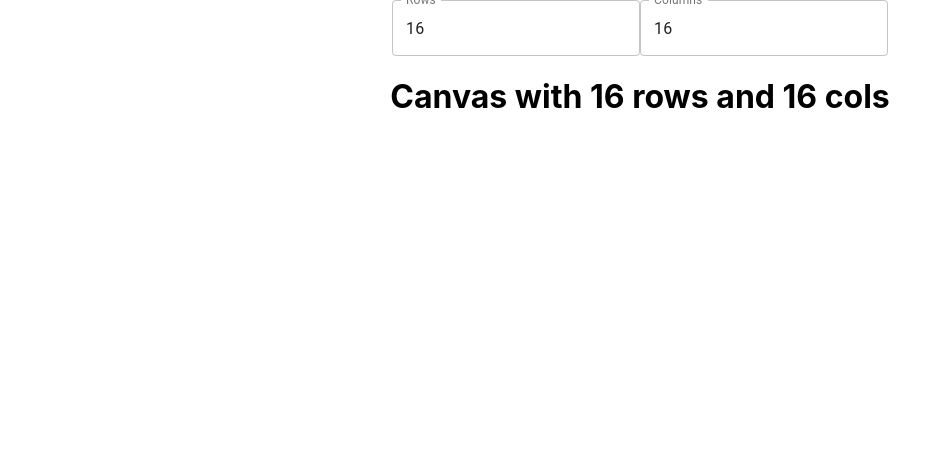
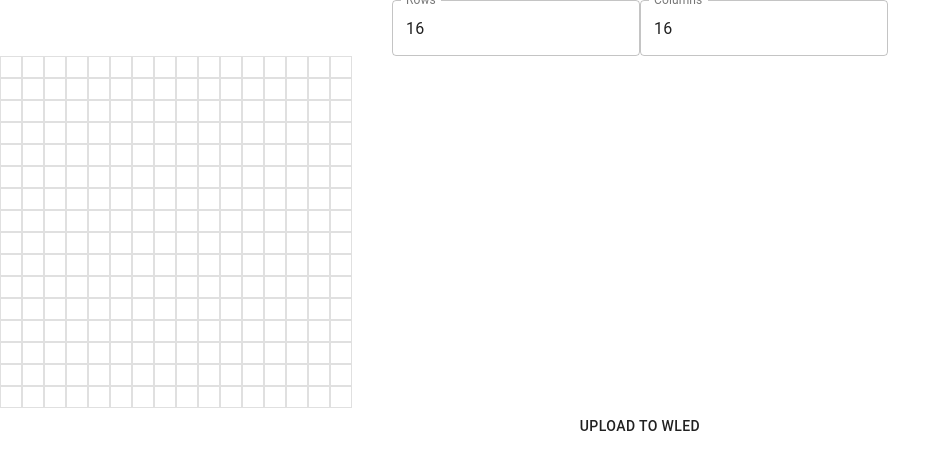
Before and after one commit to ZweiDrittel/PixelArt2WLED, a React (Create React App) app in the folder frontend/: page / in a window 1280 px wide. Shown: the top 470 px of the page, without its empty margins (0-952 px from the left). Built offline with nearby package versions, Linux system fonts and the light colour scheme.

Commit message:
Implemented grid of Pixels; Implemented simple Request to WLED with fixed URL and fake data

```diff
--- a/frontend/src/Canvas/canvas.tsx
+++ b/frontend/src/Canvas/canvas.tsx
@@ -1,12 +1,151 @@
-import React, { useState } from 'react';
+import { createStyles, Grid, makeStyles, Paper, Theme } from '@material-ui/core';
+import React from 'react';
+import Pixel, { PixelProps } from './pixel';
 
 interface CanvasProps {
     rows: Number;
     cols: Number;
 };
 
+const useStyles = makeStyles((theme: Theme) =>
+  createStyles({
+    root: {
+      display: 'flex',
+      justifyContent: 'center',
+    },
+    item: {
+      padding: 0,
+      margin: 0,
+    },
+  }),
+);
+
 const Canvas: React.FC<CanvasProps> = (props) => {
-    return <h1>Canvas with {props.rows} rows and {props.cols} cols</h1>;
+    const classes = useStyles();
+    var pixels: PixelProps[] = [{id: '0', color: '#fff'},
+                                {id: '1', color: '#fff'},
+                                {id: '2', color: '#fff'},
+                                {id: '3', color: '#fff'},
+                                {id: '4', color: '#fff'},
+                                {id: '5', color: '#fff'},
+                                {id: '6', color: '#fff'},
+                                {id: '7', color: '#fff'},
+                                {id: '8', color: '#fff'},
+                                {id: '9', color: '#fff'},
+                                {id: '10', color: '#fff'},
+                                {id: '11', color: '#fff'},
+                                {id: '12', color: '#fff'},
+                                {id: '13', color: '#fff'},
+                                {id: '14', color: '#fff'},
+                                {id: '15', color: '#fff'},];
+
+    interface RowIndex {
+      rowIndex: string;
+    }
+    function FormRow(props: RowIndex) {
+      return (
+        <React.Fragment>
+          <Grid className={classes.item} item>
+            <Pixel id={`${props.rowIndex}-${pixels[0].id}`} color={pixels[0].color} />
+          </Grid>
+          <Grid className={classes.item} item>
+            <Pixel id={`${props.rowIndex}-${pixels[1].id}`} color={pixels[1].color} />
+          </Grid>
+          <Grid className={classes.item} item>
+            <Pixel id={`${props.rowIndex}-${pixels[2].id}`} color={pixels[2].color} />
+          </Grid>
+          <Grid className={classes.item} item>
+            <Pixel id={`${props.rowIndex}-${pixels[3].id}`} color={pixels[3].color} />
+          </Grid>
+          <Grid className={classes.item} item>
+            <Pixel id={`${props.rowIndex}-${pixels[4].id}`} color={pixels[4].color} />
+          </Grid>
+          <Grid className={classes.item} item>
+            <Pixel id={`${props.rowIndex}-${pixels[5].id}`} color={pixels[5].color} />
+          </Grid>
+          <Grid className={classes.item} item>
+            <Pixel id={`${props.rowIndex}-${pixels[6].id}`} color={pixels[6].color} />
+          </Grid>
+          <Grid className={classes.item} item>
+            <Pixel id={`${props.rowIndex}-${pixels[7].id}`} color={pixels[7].color} />
+          </Grid>
+          <Grid className={classes.item} item>
+            <Pixel id={`${props.rowIndex}-${pixels[8].id}`} color={pixels[8].color} />
+          </Grid>
+          <Grid className={classes.item} item>
+            <Pixel id={`${props.rowIndex}-${pixels[9].id}`} color={pixels[9].color} />
+          </Grid>
+          <Grid className={classes.item} item>
+            <Pixel id={`${props.rowIndex}-${pixels[10].id}`} color={pixels[10].color} />
+          </Grid>
+          <Grid className={classes.item} item>
+            <Pixel id={`${props.rowIndex}-${pixels[11].id}`} color={pixels[11].color} />
+          </Grid>
+          <Grid className={classes.item} item>
+            <Pixel id={`${props.rowIndex}-${pixels[12].id}`} color={pixels[12].color} />
+          </Grid>
+          <Grid className={classes.item} item>
+            <Pixel id={`${props.rowIndex}-${pixels[13].id}`} color={pixels[13].color} />
+          </Grid>
+          <Grid className={classes.item} item>
+            <Pixel id={`${props.rowIndex}-${pixels[14].id}`} color={pixels[14].color} />
+          </Grid>
+          <Grid className={classes.item} item>
+            <Pixel id={`${props.rowIndex}-${pixels[15].id}`} color={pixels[15].color} />
+          </Grid>
+        </React.Fragment>
+      );
+    }
+    return <Grid className={classes.root} container>
+              <Grid container item>
+                <FormRow rowIndex={'0'} />
+              </Grid>
+              <Grid container item>
+                <FormRow rowIndex={'1'} />
+              </Grid>
+              <Grid container item>
+                <FormRow rowIndex={'2'} />
+              </Grid>
+              <Grid container item>
+                <FormRow rowIndex={'3'} />
+              </Grid>
+              <Grid container item>
+                <FormRow rowIndex={'4'} />
+              </Grid>
+              <Grid container item>
+                <FormRow rowIndex={'5'} />
+              </Grid>
+              <Grid container item>
+                <FormRow rowIndex={'6'} />
+              </Grid>
+              <Grid container item>
+                <FormRow rowIndex={'7'} />
+              </Grid>
+              <Grid container item>
+                <FormRow rowIndex={'8'} />
+              </Grid>
+              <Grid container item>
+                <FormRow rowIndex={'9'} />
+              </Grid>
+              <Grid container item>
+                <FormRow rowIndex={'10'} />
+              </Grid>
+              <Grid container item>
+                <FormRow rowIndex={'11'} />
+              </Grid>
+              <Grid container item>
+                <FormRow rowIndex={'12'} />
+              </Grid>
+              <Grid container item>
+                <FormRow rowIndex={'13'} />
+              </Grid>
+              <Grid container item>
+                <FormRow rowIndex={'14'} />
+              </Grid>
+              <Grid container item>
+                <FormRow rowIndex={'15'} />
+              </Grid>
+            </Grid>
   }
 
 export default Canvas;
--- /dev/null
+++ b/frontend/src/Canvas/pixel.tsx
@@ -0,0 +1,27 @@
+import { Color, createStyles, makeStyles, Paper } from '@material-ui/core';
+import React from 'react';
+
+const useStyles = makeStyles(() =>
+  createStyles({
+    pixel: {
+      width: '20px',
+      height: '20px',
+      backgroundColor: '#2F4',
+    },
+  }),
+);
+
+export interface PixelProps {
+    id: string;
+    color: string;
+};
+
+const Pixel: React.FC<PixelProps> = (props) => {
+    const classes = useStyles();
+
+    return (
+        <Paper id={`pixel-${props.id}`} className={classes.pixel} style={{backgroundColor: props.color}} variant="outlined" square></Paper>
+      );
+}
+
+export default Pixel;
--- a/frontend/src/Scenery/Scenery.tsx
+++ b/frontend/src/Scenery/Scenery.tsx
@@ -1,6 +1,14 @@
 import React from 'react';
 import Canvas from '../Canvas/canvas';
 import TextField from '@material-ui/core/TextField';
+import { Button, createStyles, makeStyles } from '@material-ui/core';
+
+const useStyles = makeStyles(() =>
+  createStyles({
+    root: {
+    },
+  }),
+);
 
 const Scenery: React.FC = () => {
   const [rows, setRows] = React.useState(16);
@@ -12,8 +20,27 @@ const Scenery: React.FC = () => {
     setCols(parseInt(event.target.value));
   };
 
+  const classes = useStyles();
+
+  const sendData = () => {
+    var xmlhttp = new XMLHttpRequest();
+    var url = "http://192.168.178.100/json/state";
+
+    xmlhttp.onreadystatechange = function() {
+        if (this.readyState == 4 && this.status == 200) {
+          var json = JSON.parse(xmlhttp.responseText);
+          console.log(json);
+        }
+    };
+    xmlhttp.open("POST", url, true);
+    var data = JSON.stringify({"on": true,
+                "seg": {
+                  "i": [0,[255,0,0]]}});
+    xmlhttp.send(data);
+  };
+
   return (
-    <div className="Scenery">
+    <div className={classes.root}>
       <TextField
         id="rows"
         label="Rows"
@@ -30,6 +57,7 @@ const Scenery: React.FC = () => {
         onChange={handleColsChange} />
 
       <Canvas rows={rows} cols={cols} />
+      <Button onClick={sendData} >Upload to WLED</Button>
     </div>
   );
 }
```
